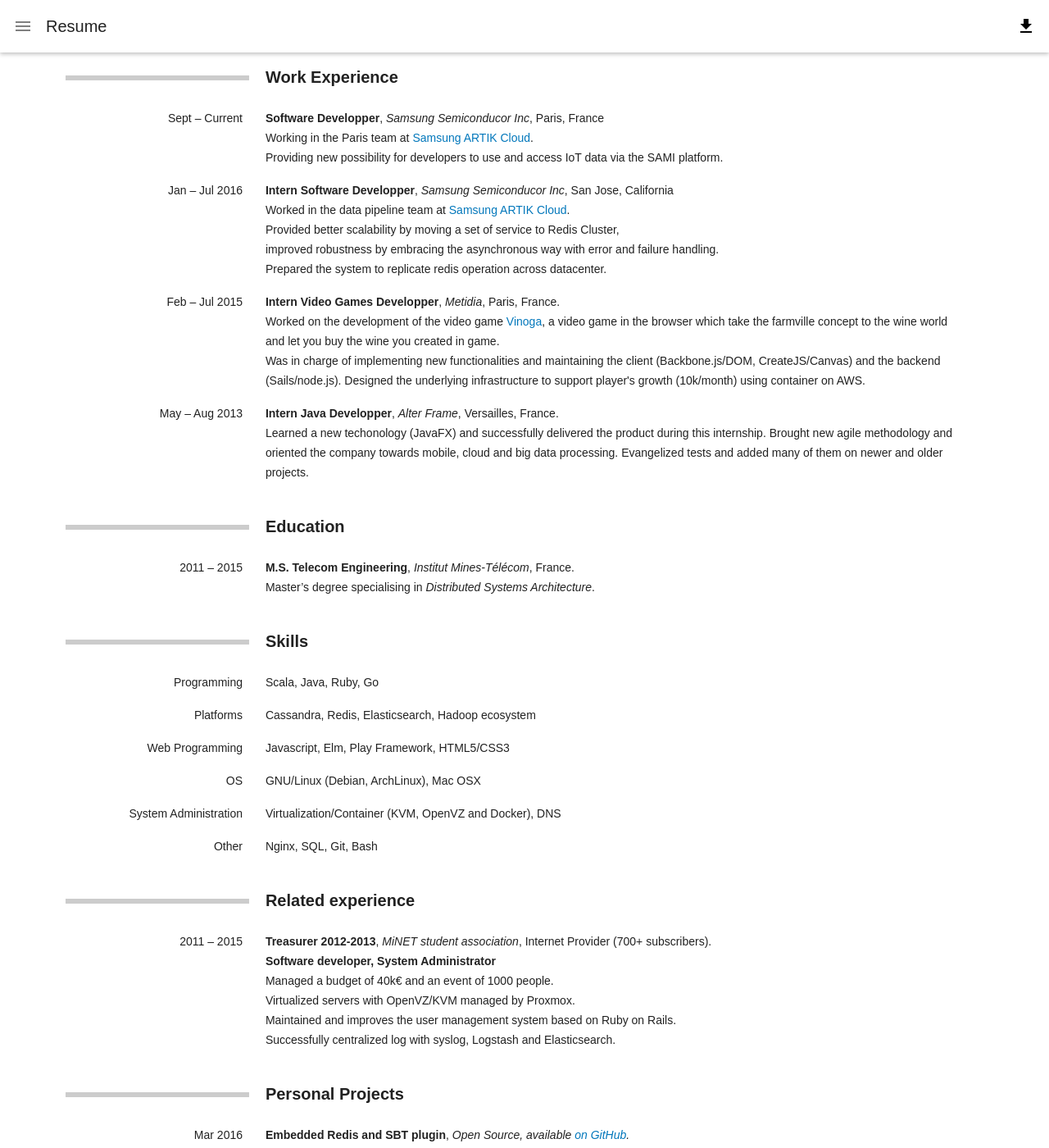
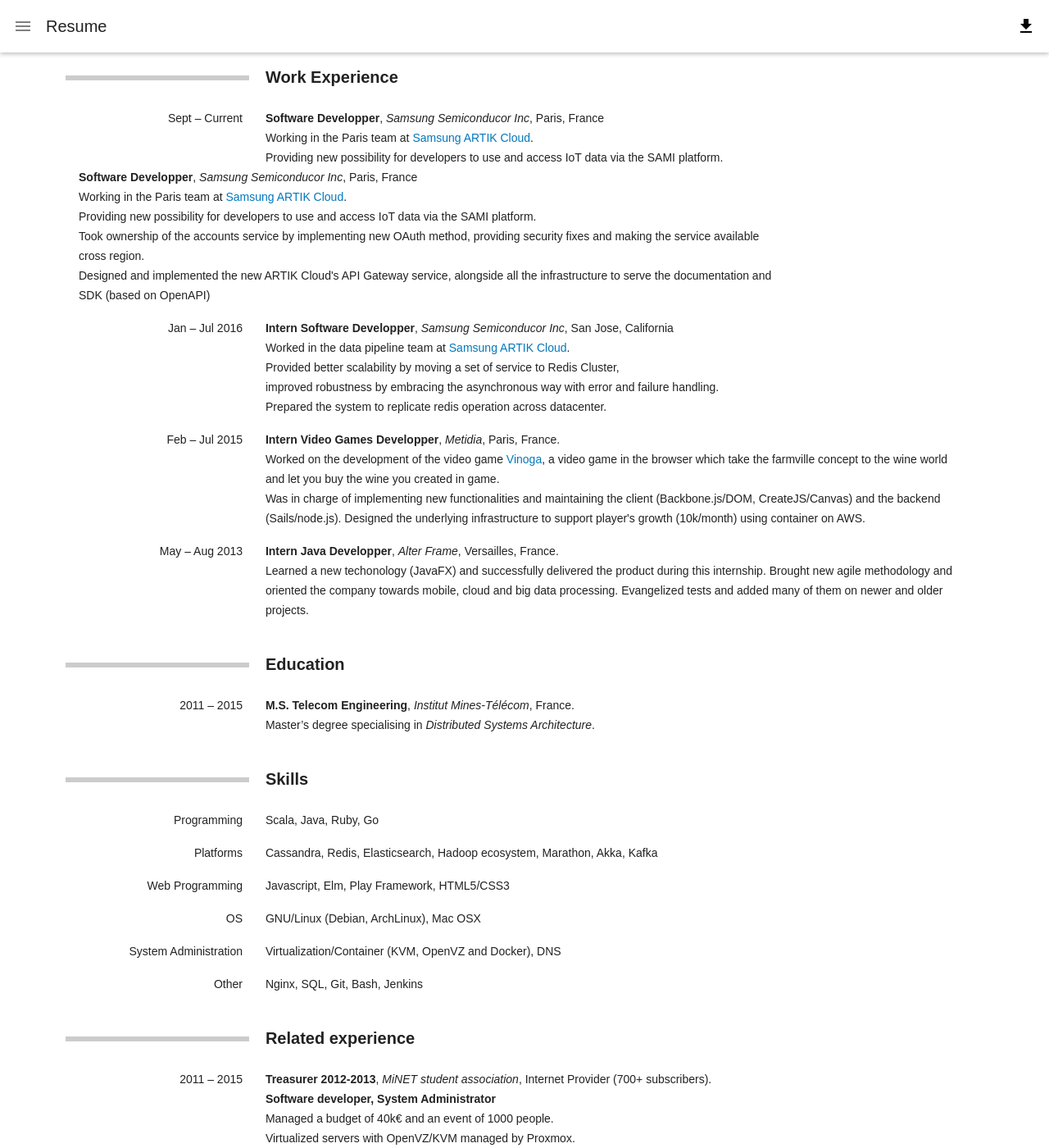
Before and after one commit to fmonniot/fmonniot.github.com, a Jekyll site: the page built from resume.html, in a window 1280 px wide and 1400 px high. Shown: the whole window at 82% size. Built offline with Jekyll 4.4.1, drawn with Linux system fonts in a browser that asks for light colours; some web fonts are replaced; some of the changed text lies outside the part shown.

Commit message:
Update resume
without the PDF for now

```diff
--- a/resume.html
+++ b/resume.html
@@ -26,6 +26,15 @@
             <strong>Software Developper</strong>, <em>Samsung Semiconducor Inc</em>, Paris, France<br>
             Working in the Paris team at <a href="https://artik.cloud">Samsung ARTIK Cloud</a>.<br/>
             Providing new possibility for developers to use and access IoT data via the SAMI platform.
+        </p>
+        <p class="span10">
+          <strong>Software Developper</strong>, <em>Samsung Semiconducor Inc</em>, Paris, France<br/>
+          Working in the Paris team at <a href="https://artik.cloud">Samsung ARTIK Cloud</a>.<br/>
+          Providing new possibility for developers to use and access IoT data via the SAMI platform.<br/>
+          Took ownership of the accounts service by implementing new OAuth method,
+          providing security fixes and making the service available cross region.</br>
+          Designed and implemented the new ARTIK Cloud's API Gateway service,
+          alongside all the infrastructure to serve the documentation and SDK (based on OpenAPI)
         </p>
     </div>
     <div>
@@ -84,7 +93,7 @@
     </div>
     <div>
       <p class="span2">Platforms</p>
-      <p class="span10">Cassandra, Redis, Elasticsearch, Hadoop ecosystem</p>
+      <p class="span10">Cassandra, Redis, Elasticsearch, Hadoop ecosystem, Marathon, Akka, Kafka</p>
     </div>
     <div>
         <p class="span2">Web Programming</p>
@@ -100,7 +109,7 @@
     </div>
     <div>
         <p class="span2">Other</p>
-        <p class="span10">Nginx, SQL, Git, Bash</p>
+        <p class="span10">Nginx, SQL, Git, Bash, Jenkins</p>
     </div>
 </section>
 
@@ -184,7 +193,7 @@
     </header>
     <div>
         <p class="span2">Sport</p>
-        <p class="span10">Archery (15+ years)</p>
+        <p class="span10">Archery (18+ years)</p>
     </div>
     <div>
         <p class="span2"></p>
```
